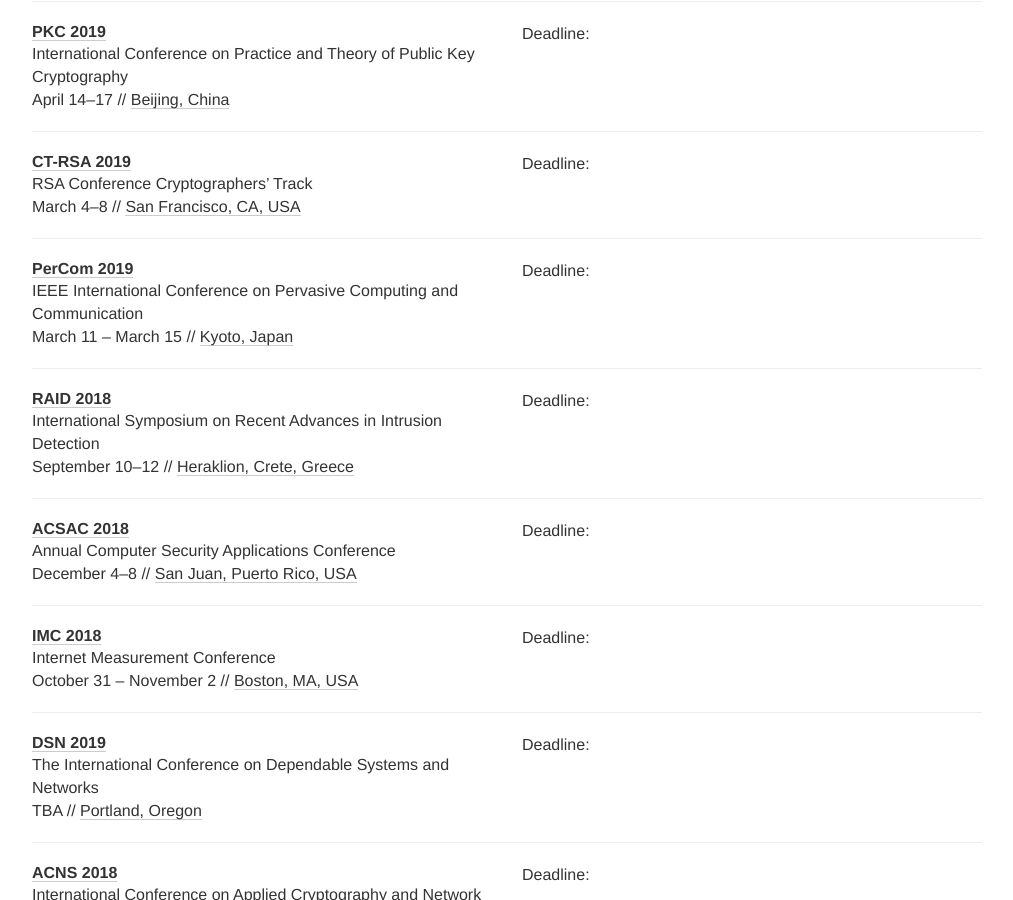
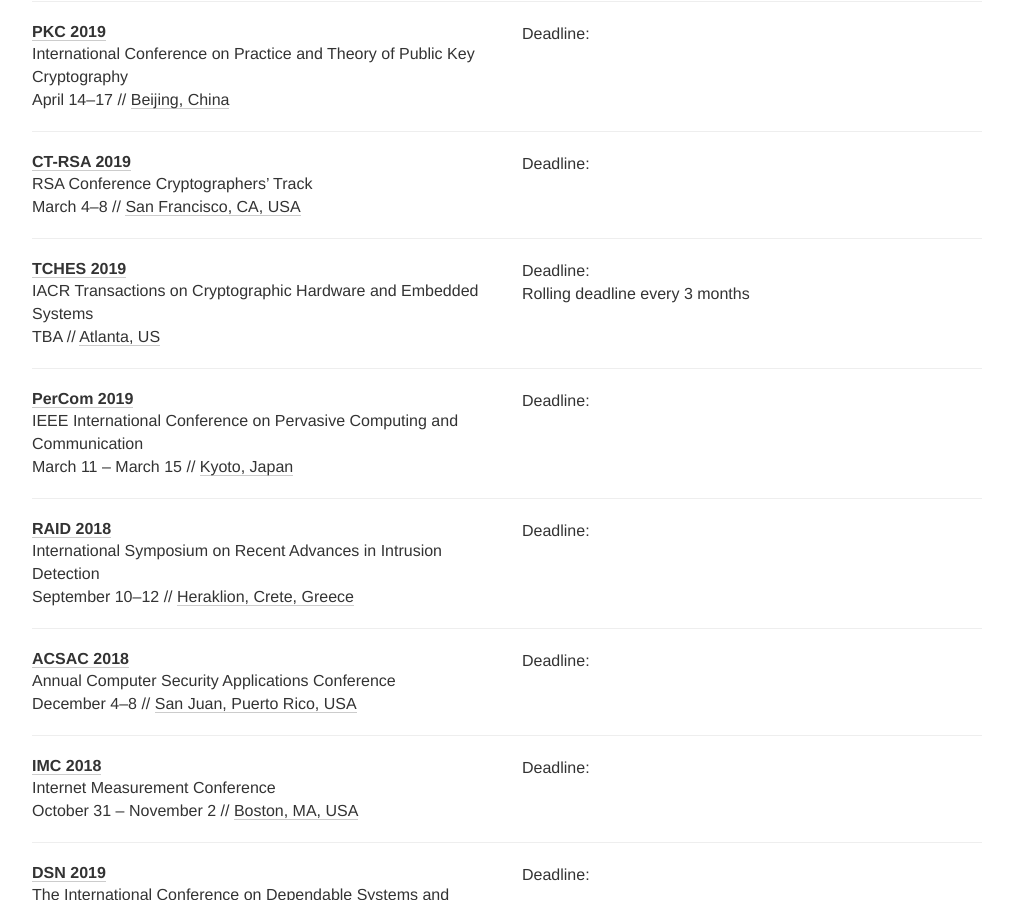
Before and after one commit to sec-deadlines/sec-deadlines.github.io, a Jekyll site: the page built from index.html, in a window 1280 px wide and 900 px high, scrolled down 1821 px. Shown: the whole window, without its empty margins (133-1146 px from the left). Built offline with Jekyll 4.4.1, drawn with Linux system fonts in a browser that asks for light colours; nearby versions of some CDN libraries; comment, search, counter and statistics services are not loaded.

Commit message:
Update conferences.yml

```diff
--- a/_data/conferences.yml
+++ b/_data/conferences.yml
@@ -179,6 +179,20 @@
   place: San Francisco, CA, USA
   tags: CRYPTO
 
+- name: TCHES
+  description: IACR Transactions on Cryptographic Hardware and Embedded Systems
+  year: 2019
+  link: https://ches.iacr.org/
+  deadline:
+    - "%y-07-15 23:59"
+    - "%y-10-15 23:59"
+    - "%y-01-15 23:59"
+    - "%y-04-15 23:59"
+  comment: Rolling deadline every 3 months
+  date: "TBA"
+  place: Atlanta, US
+  tags: [SEC, CRYPTO]
+
 # Networks and systems, applications
 
 - name: PerCom
```
